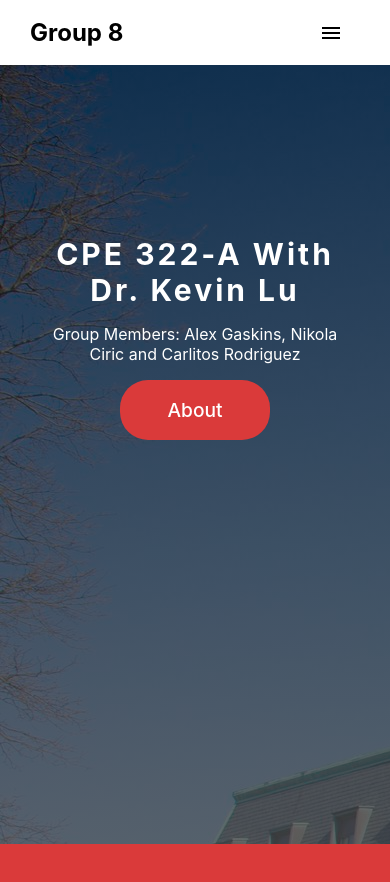
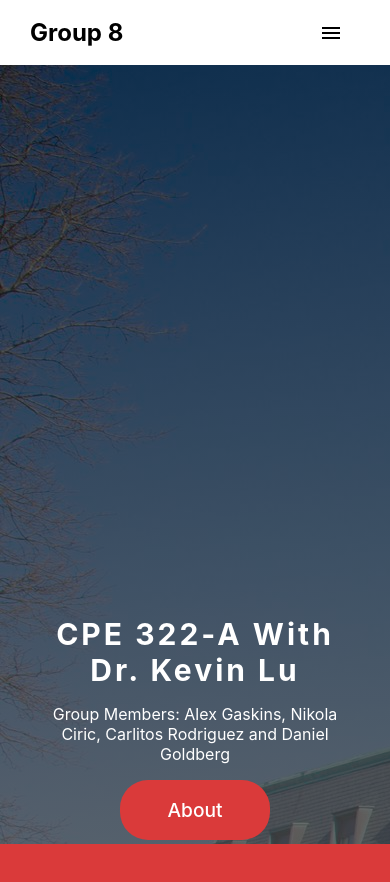
Before and after one commit to cupokoffi8/the-website, a React (Create React App) app in the folder the-website/: page / in a window 390 px wide. Shown: the top 882 px of the page. Built offline with nearby package versions, Linux system fonts and the light colour scheme.

Commit message:
Update group members

```diff
--- a/the-website/src/Components/Header.jsx
+++ b/the-website/src/Components/Header.jsx
@@ -8,7 +8,7 @@ function Header(){
             <Navbar />
             <div className='name'>
                 <h1 className='the-header'>CPE 322-A With Dr. Kevin Lu</h1>
-                <p className='details'>Group Members: Alex Gaskins, Nikola Ciric and Carlitos Rodriguez</p>
+                <p className='details'>Group Members: Alex Gaskins, Nikola Ciric, Carlitos Rodriguez and Daniel Goldberg</p>
                 <div className='header-btns'>
                     <Link to='features' className='active' smooth={true} duration={1000}><a className='cv-btn'>About</a></Link>
                 </div>
--- a/the-website/src/index.css
+++ b/the-website/src/index.css
@@ -515,10 +515,11 @@ body{
         margin:0px;
         letter-spacing: 3px;
         color:#ffffff;
+        margin-top: 45vh !important;
         }
         #features{
           width: 100%;
-          height: 110vh;
+          height: 100vh;
           background-color:#da3a3a;
           box-sizing:unset;
           display: flex;
```
